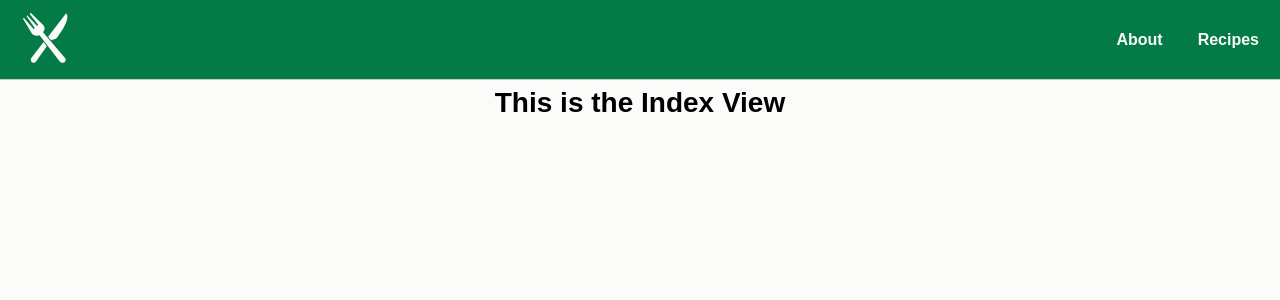
After one commit to brooklinlee/recipe-organizer, a Django app: page /recipes/ in a window 1280 px wide. The commit adds this page. Shown: the top 300 px of the page. Run offline with Django 4.2, Linux system fonts and the light colour scheme.

Commit message:
set up base route for index view of recipes

```diff
--- a/main_app/templates/base.html
+++ b/main_app/templates/base.html
@@ -30,6 +30,7 @@
       </a>
       <ul>
         <li><a href="/about">About</a></li>
+        <li><a href="/recipes">Recipes</a></li>
       </ul>
     </nav>
   </header>
--- /dev/null
+++ b/main_app/templates/recipes/index.html
@@ -0,0 +1,8 @@
+{% extends 'base.html' %}
+{% load static %}
+
+{% block head %}
+
+<h1>This is the Index View</h1>
+
+{% endblock %}
--- a/main_app/urls.py
+++ b/main_app/urls.py
@@ -3,5 +3,6 @@ from . import views
 
 urlpatterns = [
   path('', views.home, name='home'),
-  path('about/', views.about, name='about')
+  path('about/', views.about, name='about'),
+  path('recipes/', views.recipe_index, name='recipe-index'),
 ]
--- a/main_app/views.py
+++ b/main_app/views.py
@@ -1,6 +1,20 @@
 from django.shortcuts import render
 
 from django.http import HttpResponse
+
+class Recipe:
+  def __init__(self, name, cuisine, time, feeds):
+    self.name = name
+    self.cuisine = cuisine
+    self.time = time
+    self.feeds = feeds
+
+recipes= [
+  Recipe('Pizza', 'American', '1 Hour', '4'),
+  Recipe('Burger', 'American', '1 Hour', '4'),
+  Recipe('Cookie', 'American', '1 Hour', '1'),
+  Recipe('Popcorn', 'American', '1 Hour', '2')
+]
 
 # Create your views here.
 def home(request):
@@ -8,3 +22,6 @@ def home(request):
 
 def about(request):
   return render(request, 'about.html')
+
+def recipe_index(request):
+  return render(request, 'recipes/index.html', {'recipes': recipes})
```
